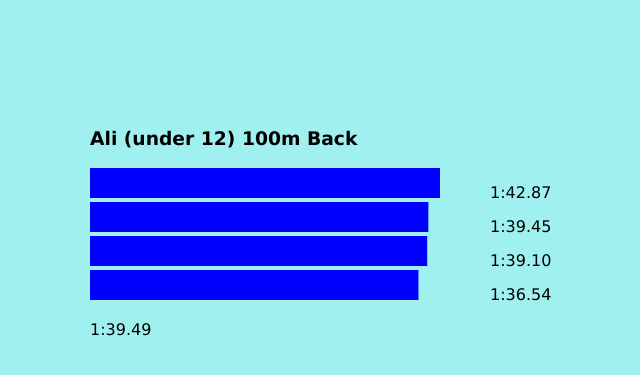
After one commit to Asharvind/learning, a Flask app: template webapp/templates/Ali-12-100m-Back.html in a window 1280 px wide. The commit adds this page. Shown: the top 375 px of the page, without its empty margins (38-678 px from the left). Run offline with Flask 3, Linux system fonts and the light colour scheme; the template is opened without the code that fills it, so the values that code supplies are empty.

Commit message:
corrected error

```diff
--- /dev/null
+++ b/webapp/templates/Ali-12-100m-Back.html
@@ -0,0 +1,29 @@
+
+    <!DOCTYPE html>
+        <html>
+            <head>
+                <title> Ali (under 12) 100m Back </title>
+                <link rel="stylesheet" href="static/webapp.css"/>
+            </head>
+            <body>
+                <h3> Ali (under 12) 100m Back </h3>
+
+                <svg height="30" width="400">
+                <rect height="30" width="350.0" style="fill:rgb(0,0,255);" />
+                </svg>1:42.87<br />
+
+                <svg height="30" width="400">
+                <rect height="30" width="338.36" style="fill:rgb(0,0,255);" />
+                </svg>1:39.45<br />
+
+                <svg height="30" width="400">
+                <rect height="30" width="337.17" style="fill:rgb(0,0,255);" />
+                </svg>1:39.10<br />
+
+                <svg height="30" width="400">
+                <rect height="30" width="328.46" style="fill:rgb(0,0,255);" />
+                </svg>1:36.54<br />
+
+                <p>1:39.49</p>
+            </body>
+        </html>
--- a/webapp/templates/select.html
+++ b/webapp/templates/select.html
@@ -4,7 +4,7 @@
     <label for="{{ select_id }}">Please select a {{ select_id }}:</label>
     <select name="{{ select_id }}" id="{{ select_id }}">
         {% for name in data %}
-            <option value="{{ name }}">{{ name.removesuffix(".txt".split("-", 2))[-1] }}</option>
+            <option value="{{ name }}">{{ name.removesuffix(".txt").split("-", 2)[-1] }}</option>
         {% endfor %}
     </select>
     <p>
```
